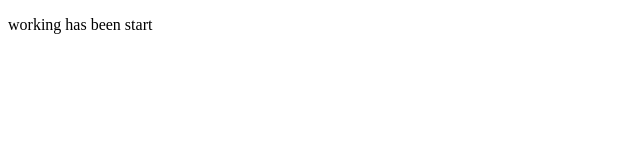
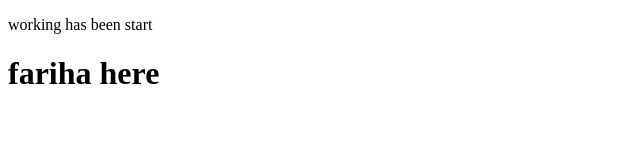
Before and after one commit to farihafari/project_10d, a plain HTML site: page a.html in a window 1280 px wide. Shown: the whole page, without its empty margins (0-640 px from the left). Drawn offline with Linux system fonts and the light colour scheme.

Commit message:
software changes

```diff
--- a/a.html
+++ b/a.html
@@ -8,5 +8,6 @@
   </head>
   <body>
     <p>working has been start</p>
+    <h1> fariha here </h1>
   </body>
 </html>
```
